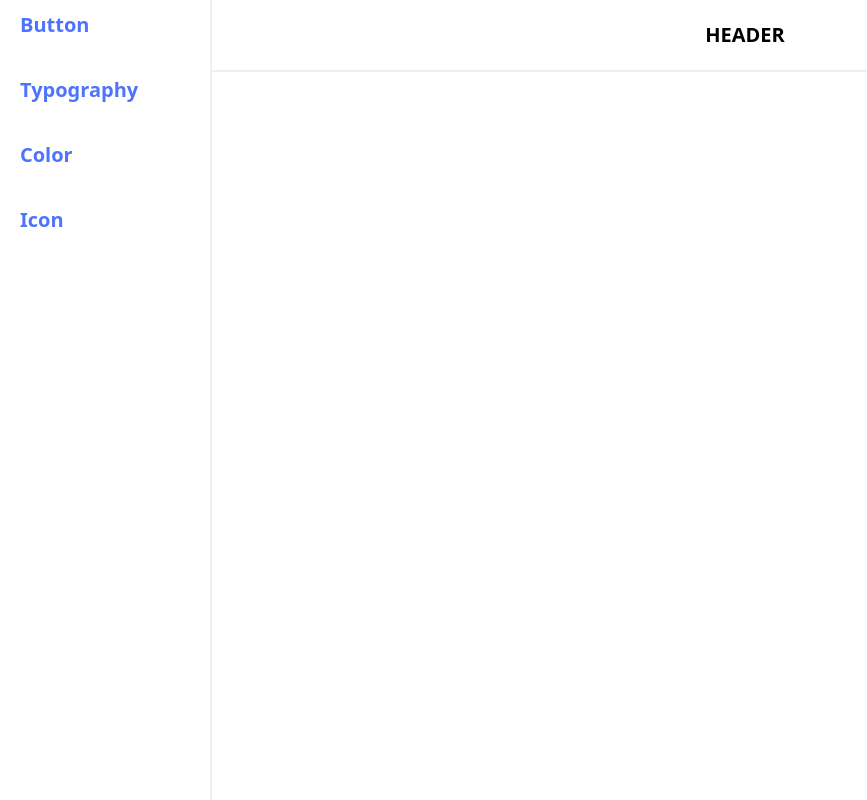
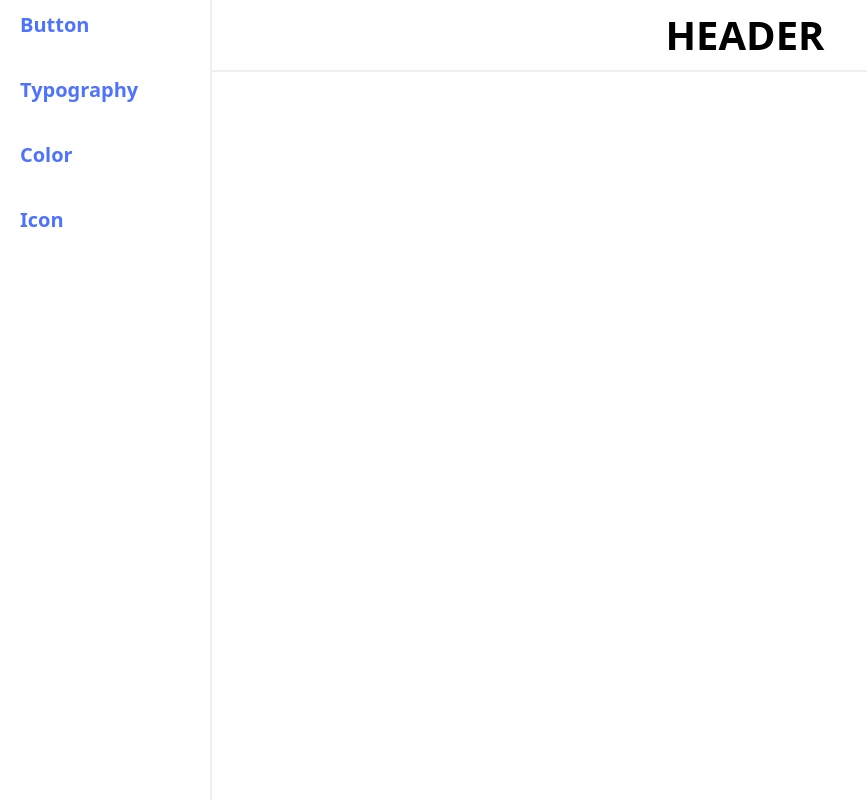
Before and after one commit to dongggggae/_hyun-design-system, a React (Vite) app: page / in a window 1280 px wide. Shown: the whole page, without its empty margins (0-867 px from the left). Built offline with nearby package versions, Linux system fonts and the light colour scheme.

Commit message:
Header 수정

```diff
--- a/src/components/layout/Header.jsx
+++ b/src/components/layout/Header.jsx
@@ -1,4 +1,5 @@
 import styled from '@emotion/styled';
+import Heading from '../hyun-design-system/typography/Heading';
 import { useTheme } from '../../theme/ThemeContext';
 
 const StyledHeader = styled.header`
@@ -11,7 +12,9 @@ const Header = () => {
 
   return (
     <StyledHeader className={PREFIX} theme={theme}>
-      <div className="HeaderInner">HEADER</div>
+      <div className="HeaderInner">
+        <Heading as="h2" size={3} text="HEADER" />
+      </div>
     </StyledHeader>
   );
 };
```
